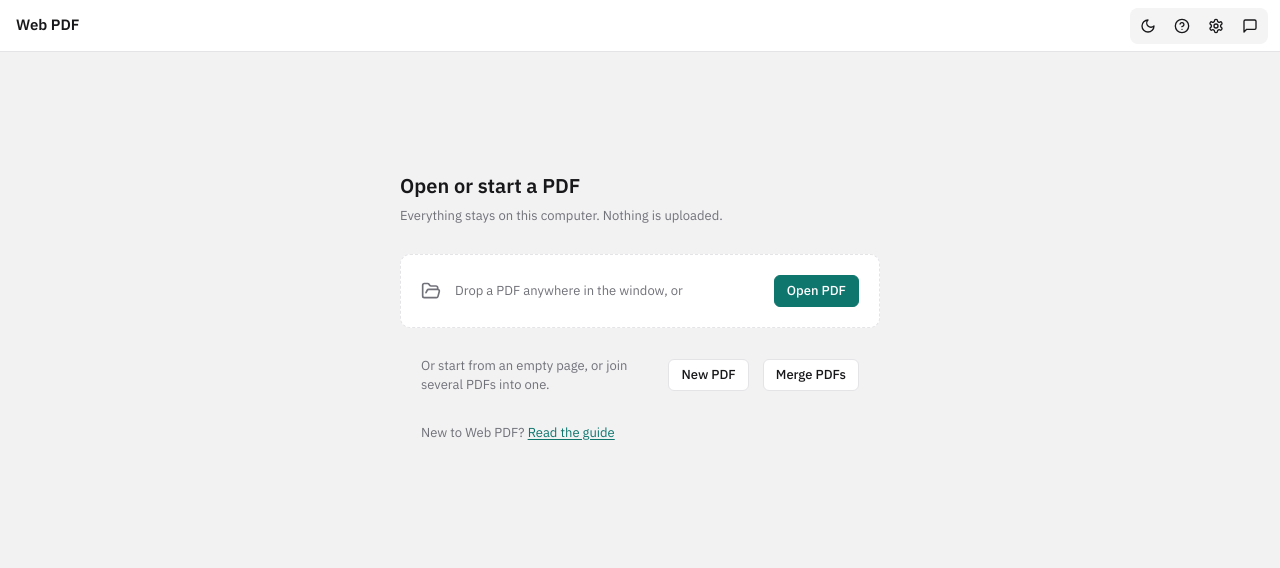
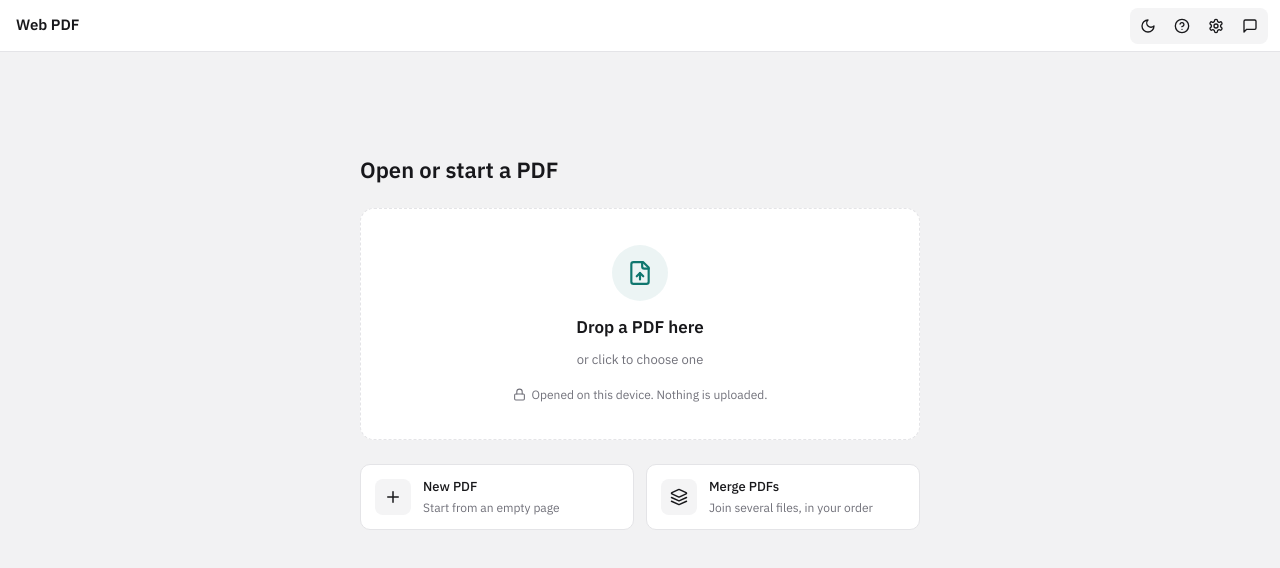
Before and after one commit to jacoobia/web-pdf, a React (Vite) app: page / in a window 1280 px wide. Shown: the top 568 px of the page. Built offline with nearby package versions, Linux system fonts and the light colour scheme.

Commit message:
feat: redesign the start screen and unify the header

```diff
--- a/src/components/AppHeader.tsx
+++ b/src/components/AppHeader.tsx
@@ -12,71 +12,15 @@
   ThumbsToggle,
   ZoomTools,
 } from "./EditorTools";
-import { Badge, Dot, Group, Icon, IconButton, Menu } from "./ui";
+import { Badge, Group, Icon, Menu } from "./ui";
 import "./AppHeader.css";
 
-const Brand = () => <span className="brand">Web PDF</span>;
-
-export const AppHeader = ({ editor }: { editor: Editor }) =>
-  editor.canvasStyle ? <CanvasHeader editor={editor} /> : <ToolbarHeader editor={editor} />;
-
-function ToolbarHeader({ editor }: { editor: Editor }) {
-  const { file } = editor;
+export function AppHeader({ editor }: { editor: Editor }) {
+  const { file, canvasStyle, fileMenu, setFileMenu } = editor;
   return (
     <header className="header">
       <div className="doc">
-        <Brand />
-        {file && (
-          <>
-            <span className="vsep" />
-            <span className="doc-name">{file.name}</span>
-            {editor.edited && <Badge title="Edits not saved yet">Edited</Badge>}
-          </>
-        )}
-      </div>
-      {file && (
-        <div className="tools">
-          <Group label="File">
-            <IconButton icon="open" label="Open PDF" onClick={editor.pickPdf} />
-            <IconButton icon="close" label="Close PDF" onClick={editor.closePdf} />
-          </Group>
-          <Group label="History">
-            <HistoryTools editor={editor} />
-            <FindButton editor={editor} />
-          </Group>
-          <Group label="Tools">
-            <ModeTools editor={editor} />
-          </Group>
-          <Group label="Zoom">
-            <ZoomTools editor={editor} />
-          </Group>
-        </div>
-      )}
-      <div className="end">
-        <Group label="View">
-          {file && (
-            <>
-              <PanelToggle editor={editor} className="mobile-only" />
-              <ThumbsToggle editor={editor} />
-            </>
-          )}
-          <ThemeToggle editor={editor} />
-          <GuideButton editor={editor} />
-          <SettingsButton editor={editor} />
-          <FeedbackButton editor={editor} />
-        </Group>
-        <SaveButton editor={editor} />
-      </div>
-    </header>
-  );
-}
-
-function CanvasHeader({ editor }: { editor: Editor }) {
-  const { file, fileMenu, setFileMenu } = editor;
-  return (
-    <header className="header slim">
-      <div className="doc">
-        <Brand />
+        <span className="brand">Web PDF</span>
         {file && (
           <>
             <span className="vsep" />
@@ -90,8 +34,21 @@
               <span>{file.name}</span>
               <Icon name="chevron" size={14} />
             </button>
-            {editor.edited && <Dot title="Edits not saved yet" />}
+            {editor.edited && <Badge title="Edits not saved yet">Edited</Badge>}
           </>
+        )}
+        {fileMenu && (
+          <Menu
+            className="file-menu-list"
+            onClose={() => setFileMenu(false)}
+            items={[
+              { label: "New PDF", onSelect: editor.newPdf },
+              { label: "Open PDF…", onSelect: editor.pickPdf },
+              { label: "Save", onSelect: editor.save },
+              "separator",
+              { label: "Close", onSelect: editor.closePdf },
+            ]}
+          />
         )}
       </div>
       {file && (
@@ -99,16 +56,21 @@
           <Group label="Tools">
             <ModeTools editor={editor} />
           </Group>
-          <Group label="History" plain>
+          {!canvasStyle && (
+            <Group label="Zoom">
+              <ZoomTools editor={editor} />
+            </Group>
+          )}
+          <Group label="History">
             <HistoryTools editor={editor} />
             <FindButton editor={editor} />
           </Group>
         </div>
       )}
       <div className="end">
-        <Group label="View" plain>
+        <Group label="View">
           {file && <ThumbsToggle editor={editor} />}
-          {file && <PanelToggle editor={editor} />}
+          {file && <PanelToggle editor={editor} className={canvasStyle ? undefined : "mobile-only"} />}
           <ThemeToggle editor={editor} />
           <GuideButton editor={editor} />
           <SettingsButton editor={editor} />
@@ -116,19 +78,6 @@
         </Group>
         <SaveButton editor={editor} />
       </div>
-      {fileMenu && (
-        <Menu
-          className="file-menu-list"
-          onClose={() => setFileMenu(false)}
-          items={[
-            { label: "New PDF", onSelect: editor.newPdf },
-            { label: "Open PDF…", onSelect: editor.pickPdf },
-            { label: "Save", onSelect: editor.save },
-            "separator",
-            { label: "Close", onSelect: editor.closePdf },
-          ]}
-        />
-      )}
     </header>
   );
 }
--- a/src/components/StartScreen.css
+++ b/src/components/StartScreen.css
@@ -1,56 +1,138 @@
 .start {
-  margin: 88px auto auto;
-  width: min(480px, 100%);
+  margin: 72px auto auto;
+  width: min(560px, 100%);
   display: flex;
   flex-direction: column;
-  gap: 28px;
-}
-.start-intro {
-  display: flex;
-  flex-direction: column;
-  gap: 6px;
+  gap: 24px;
 }
 .start h1 {
-  font-size: 20px;
+  font-size: 22px;
   font-weight: 600;
   line-height: 28px;
 }
-.start-intro p {
+.drop {
+  display: flex;
+  flex-direction: column;
+  align-items: center;
+  justify-content: center;
+  gap: 10px;
+  min-height: 232px;
+  padding: 28px 24px;
+  border: 1.5px dashed var(--border);
+  border-radius: 14px;
+  background: var(--surface);
+  color: var(--muted);
+  font: inherit;
+  cursor: pointer;
+  transition:
+    border-color 120ms,
+    background-color 120ms,
+    transform 120ms;
+}
+.drop:hover {
+  border-color: var(--accent);
+}
+.drop:active {
+  transform: scale(0.995);
+}
+.drop.over {
+  border-style: solid;
+  border-color: var(--accent);
+  background: color-mix(in srgb, var(--accent) 7%, var(--surface));
+  transform: scale(1.01);
+}
+.drop.over .drop-badge {
+  background: var(--accent);
+  color: var(--on-accent);
+}
+.drop-badge {
+  display: grid;
+  place-items: center;
+  width: 56px;
+  height: 56px;
+  margin-bottom: 4px;
+  border-radius: 50%;
+  background: var(--accent-wash);
+  color: var(--accent-fg);
+}
+.drop-title {
+  font-size: 17px;
+  font-weight: 600;
+  color: var(--text);
+}
+.drop-privacy {
+  display: inline-flex;
+  align-items: center;
+  gap: 6px;
+  margin-top: 6px;
+  font-size: var(--text-sm);
+}
+.pointer-coarse {
+  display: none;
+}
+@media (pointer: coarse) {
+  .pointer-fine {
+    display: none;
+  }
+  .pointer-coarse {
+    display: inline;
+  }
+}
+.start-options {
+  display: grid;
+  grid-template-columns: 1fr 1fr;
+  gap: 12px;
+}
+.start-option {
+  display: flex;
+  align-items: center;
+  gap: 12px;
+  padding: 12px 14px;
+  border: 1px solid var(--border);
+  border-radius: var(--radius-lg);
+  background: var(--surface);
+  color: inherit;
+  font: inherit;
+  text-align: left;
+  cursor: pointer;
+}
+.start-option:hover {
+  border-color: var(--accent);
+}
+.start-option-icon {
+  display: grid;
+  place-items: center;
+  flex: none;
+  width: 36px;
+  height: 36px;
+  border-radius: 8px;
+  background: var(--surface-2);
+}
+.start-option-text {
+  display: flex;
+  flex-direction: column;
+  gap: 2px;
+  min-width: 0;
+}
+.start-option-title {
+  font-weight: 500;
+}
+.start-option-detail {
+  font-size: var(--text-sm);
   color: var(--muted);
 }
-.drop {
+.recent-head {
   display: flex;
   align-items: center;
-  gap: 14px;
-  padding: 20px;
-  border: 1px dashed var(--border);
-  border-radius: var(--radius-lg);
-  background: var(--surface);
-  color: var(--muted);
-}
-.drop span {
-  flex: 1;
-}
-.start-new {
-  display: flex;
-  flex-wrap: wrap;
-  align-items: center;
-  gap: 8px 14px;
-  padding-inline: 21px;
-  color: var(--muted);
-}
-.start-new span {
-  flex: 1;
-}
-.start-guide {
-  padding-inline: 21px;
-  color: var(--muted);
+  justify-content: space-between;
+  min-height: var(--control-h-sm);
+  margin-bottom: 6px;
+  padding-left: 12px;
 }
 .recent h2 {
   font-size: var(--text-sm);
   font-weight: 500;
   color: var(--muted);
-  margin: 0 0 6px;
 }
 .recent ul {
   list-style: none;
@@ -140,22 +222,7 @@
     margin-top: 32px;
     gap: 20px;
   }
-  .start-new {
-    justify-content: center;
-    text-align: center;
-  }
-  .start-new span {
-    flex-basis: 100%;
-  }
-  .start-guide {
-    text-align: center;
-  }
   .drop {
-    flex-direction: column;
-    align-items: stretch;
-    text-align: center;
-  }
-  .drop svg {
-    align-self: center;
+    min-height: 180px;
   }
 }
--- a/src/components/StartScreen.tsx
+++ b/src/components/StartScreen.tsx
@@ -1,45 +1,114 @@
+import { type DragEvent, useId, useState } from "react";
+import { cx } from "../lib/cx";
 import type { Editor } from "../lib/editor";
 import { openedAt, type Recent } from "../lib/recent";
-import { Button, Icon, TextLink, Tooltip } from "./ui";
+import { Button, Icon, type IconName, Tooltip } from "./ui";
 import "./StartScreen.css";
 
-export const StartScreen = ({ editor }: { editor: Editor }) => (
-  <div className="start">
-    <div className="start-intro">
+export function StartScreen({ editor }: { editor: Editor }) {
+  const privacy = useId();
+  const [over, setOver] = useState(false);
+  const isFile = (e: DragEvent) => e.dataTransfer.types.includes("Files");
+  return (
+    <div className="start">
       <h1>Open or start a PDF</h1>
-      <p>Everything stays on this computer. Nothing is uploaded.</p>
+      <button
+        type="button"
+        className={cx("drop", over && "over")}
+        onClick={editor.pickPdf}
+        onDragEnter={(e) => isFile(e) && setOver(true)}
+        onDragLeave={(e) => !e.currentTarget.contains(e.relatedTarget as Node) && setOver(false)}
+        onDrop={() => setOver(false)}
+        aria-describedby={privacy}
+      >
+        <span className="drop-badge">
+          <Icon name="fileUp" size={26} />
+        </span>
+        <span className="drop-title">
+          {over ? (
+            "Drop to open"
+          ) : (
+            <>
+              <span className="pointer-fine">Drop a PDF here</span>
+              <span className="pointer-coarse">Choose a PDF</span>
+            </>
+          )}
+        </span>
+        {!over && <span className="drop-hint pointer-fine">or click to choose one</span>}
+        <span className="drop-privacy" id={privacy}>
+          <Icon name="lock" size={13} />
+          Opened on this device. Nothing is uploaded.
+        </span>
+      </button>
+      <div className="start-options">
+        <StartOption icon="plus" title="New PDF" detail="Start from an empty page" onClick={editor.newPdf} />
+        <StartOption
+          icon="layers"
+          title="Merge PDFs"
+          detail="Join several files, in your order"
+          onClick={() => editor.setMergeList([])}
+        />
+      </div>
+      {editor.recent.length > 0 && (
+        <RecentFiles
+          recent={editor.recent}
+          onOpen={editor.reopen}
+          onForget={editor.forget}
+          onForgetAll={editor.forgetAll}
+        />
+      )}
     </div>
-    <div className="drop">
-      <Icon name="open" size={20} />
-      <span>Drop a PDF anywhere in the window, or</span>
-      <Button variant="primary" onClick={editor.pickPdf}>
-        Open PDF
-      </Button>
-    </div>
-    <div className="start-new">
-      <span>Or start from an empty page, or join several PDFs into one.</span>
-      <Button onClick={editor.newPdf}>New PDF</Button>
-      <Button onClick={() => editor.setMergeList([])}>Merge PDFs</Button>
-    </div>
-    <p className="start-guide">
-      New to Web PDF? <TextLink onClick={() => editor.setGuide("open")}>Read the guide</TextLink>
-    </p>
-    {editor.recent.length > 0 && <RecentFiles recent={editor.recent} onOpen={editor.reopen} onForget={editor.forget} />}
-  </div>
+  );
+}
+
+const StartOption = ({
+  icon,
+  title,
+  detail,
+  onClick,
+}: {
+  icon: IconName;
+  title: string;
+  detail: string;
+  onClick: () => void;
+}) => (
+  <button type="button" className="start-option" onClick={onClick}>
+    <span className="start-option-icon">
+      <Icon name={icon} size={18} />
+    </span>
+    <span className="start-option-text">
+      <span className="start-option-title">{title}</span>
+      <span className="start-option-detail">{detail}</span>
+    </span>
+  </button>
 );
 
 function RecentFiles({
   recent,
   onOpen,
   onForget,
+  onForgetAll,
 }: {
   recent: Recent[];
   onOpen: (r: Recent) => void;
   onForget: (name: string) => void;
+  onForgetAll: () => void;
 }) {
+  const [sure, setSure] = useState(false);
   return (
     <section className="recent" aria-label="Recently opened">
-      <h2>Recently opened</h2>
+      <div className="recent-head">
+        <h2>Recently opened</h2>
+        <Button
+          size="small"
+          variant="ghost"
+          tone={sure ? "danger" : undefined}
+          onClick={() => (sure ? onForgetAll() : setSure(true))}
+          onBlur={() => setSure(false)}
+        >
+          {sure ? "Clear all" : "Clear list"}
+        </Button>
+      </div>
       <ul>
         {recent.map((r) => (
           <li key={r.name}>
--- a/src/components/guideTopics.tsx
+++ b/src/components/guideTopics.tsx
@@ -50,7 +50,7 @@
     body: () => (
       <>
         <p>
-          Drop a PDF anywhere in the window, or choose <strong>Open PDF</strong> on the start screen. The file is read
+          Drop a PDF anywhere in the window, or click the drop box on the start screen to choose one. The file is read
           on your computer and never uploaded.
         </p>
         <p>
@@ -58,7 +58,10 @@
           ask for permission first. A copy of files up to 50 MB is also kept in this browser, so they can be reopened
           anywhere.
         </p>
-        <Callout>Remove a file from the list with the cross next to it. This also deletes the stored copy.</Callout>
+        <Callout>
+          Remove a file from the list with the cross next to it, or empty the list with <strong>Clear list</strong>.
+          This also deletes the stored copies.
+        </Callout>
       </>
     ),
   },
--- a/src/components/ui/Group.tsx
+++ b/src/components/ui/Group.tsx
@@ -1,9 +1,8 @@
 import type { ReactNode } from "react";
-import { cx } from "../../lib/cx";
 import "./Group.css";
 
-export const Group = ({ label, plain, children }: { label: string; plain?: boolean; children: ReactNode }) => (
-  <div className={cx("group", plain && "plain")} role="group" aria-label={label}>
+export const Group = ({ label, children }: { label: string; children: ReactNode }) => (
+  <div className="group" role="group" aria-label={label}>
     {children}
   </div>
 );
--- a/src/components/ui/Icon.tsx
+++ b/src/components/ui/Icon.tsx
@@ -174,6 +174,29 @@
     </>
   ),
   feedback: p("M21 15a2 2 0 0 1-2 2H7l-4 4V5a2 2 0 0 1 2-2h14a2 2 0 0 1 2 2z"),
+  fileUp: (
+    <>
+      {p("M15 2H6a2 2 0 0 0-2 2v16a2 2 0 0 0 2 2h12a2 2 0 0 0 2-2V7Z")}
+      {p("M14 2v4a2 2 0 0 0 2 2h4")}
+      {p("M12 12v6")}
+      {p("m15 15-3-3-3 3")}
+    </>
+  ),
+  layers: (
+    <>
+      {p(
+        "m12.83 2.18a2 2 0 0 0-1.66 0L2.6 6.08a1 1 0 0 0 0 1.83l8.58 3.91a2 2 0 0 0 1.66 0l8.58-3.9a1 1 0 0 0 0-1.83Z",
+      )}
+      {p("m22 17.65-9.17 4.16a2 2 0 0 1-1.66 0L2 17.65")}
+      {p("m22 12.65-9.17 4.16a2 2 0 0 1-1.66 0L2 12.65")}
+    </>
+  ),
+  lock: (
+    <>
+      <rect x="3" y="11" width="18" height="11" rx="2" />
+      {p("M7 11V7a5 5 0 0 1 10 0v4")}
+    </>
+  ),
   help: (
     <>
       {p("M22 12a10 10 0 1 1-20 0 10 10 0 0 1 20 0z")}
--- a/src/lib/editor.ts
+++ b/src/lib/editor.ts
@@ -1309,6 +1309,7 @@
     margin,
     recent,
     forget,
+    forgetAll,
     reopen,
     file,
     meta,
--- a/src/lib/recent.ts
+++ b/src/lib/recent.ts
@@ -77,5 +77,10 @@
     return copy && { file: copy, copy: true as const };
   };
 
-  return { recent, remember, forget, forgetAll: () => save([]), load };
+  const forgetAll = () => {
+    for (const r of recent) unstore(r.name);
+    save([]);
+  };
+
+  return { recent, remember, forget, forgetAll, load };
 }
```
Also changed, not shown: scripts/e2e.ts (+56 -5 lines), src/components/AppHeader.css (+8 -14 lines), src/components/ui/Group.css (+0 -7 lines).
